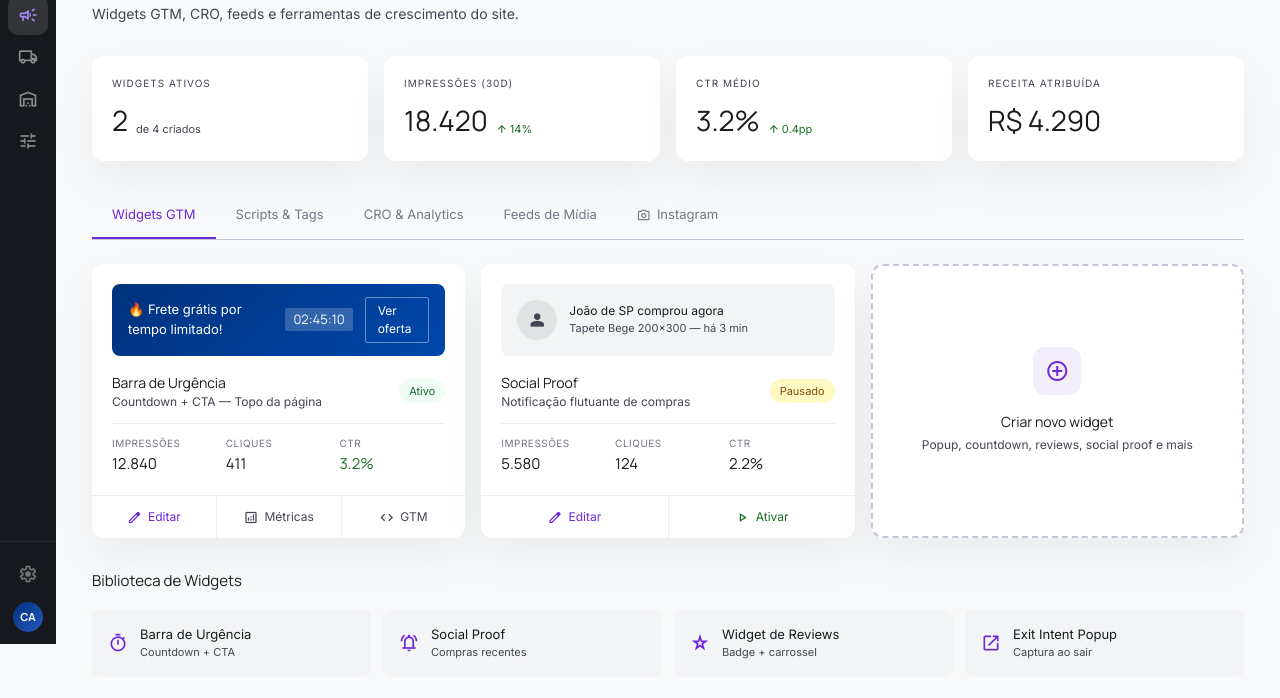
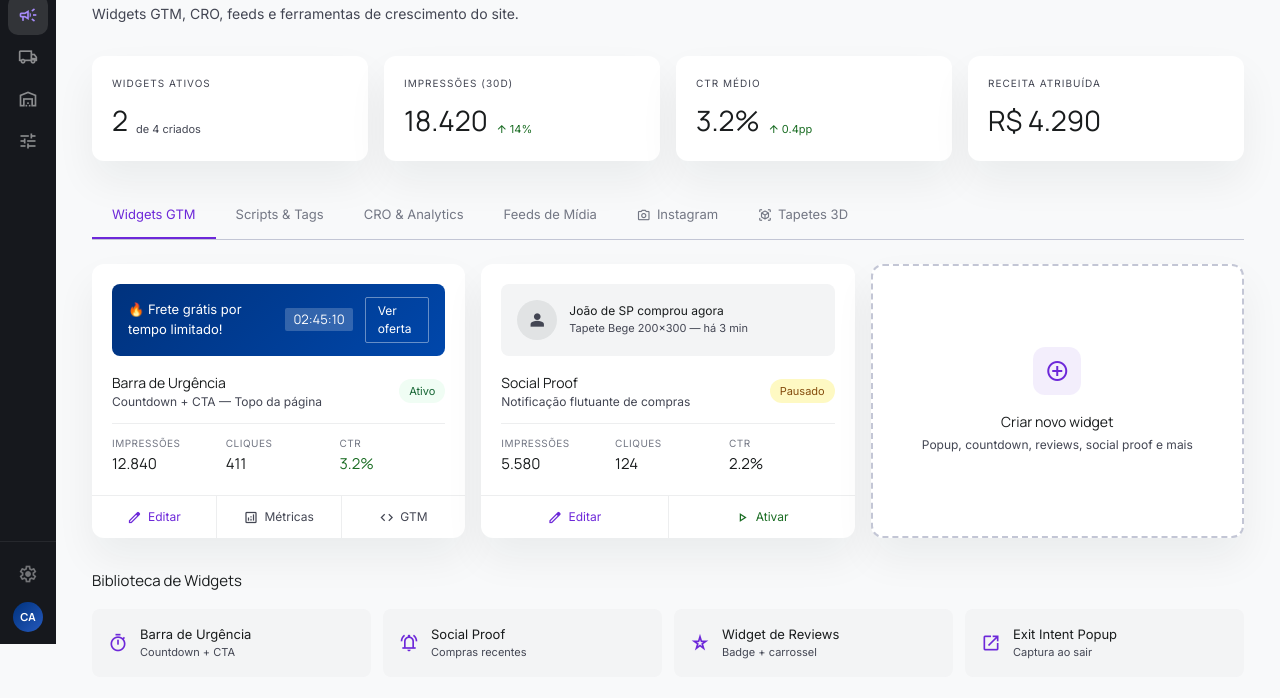
Before and after one commit to carlosisensee/nexus-ops, a website: page marketing/index.html in a window 1280 px wide. Shown: the part 156-854 px from the top of the page. Drawn offline with nearby package versions, Linux system fonts and the light colour scheme.

Commit message:
feat: add Tapetes 3D tab to Marketing Hub

```diff
--- a/marketing/index.html
+++ b/marketing/index.html
@@ -149,6 +149,10 @@
         <a href="instagram.html" id="tab-instagram"
                 class="tab-btn px-4 py-3 sm:px-5 font-label text-[13px] font-600 transition-colors tab-inactive whitespace-nowrap no-underline flex items-center gap-1.5">
           <span class="material-symbols-outlined text-[14px]">photo_camera</span>Instagram
+        </a>
+        <a href="carpet-3d.html" id="tab-carpet3d"
+                class="tab-btn px-4 py-3 sm:px-5 font-label text-[13px] font-600 transition-colors tab-inactive whitespace-nowrap no-underline flex items-center gap-1.5">
+          <span class="material-symbols-outlined text-[14px]">view_in_ar</span>Tapetes 3D
         </a>
       </div>
     </div>
```
